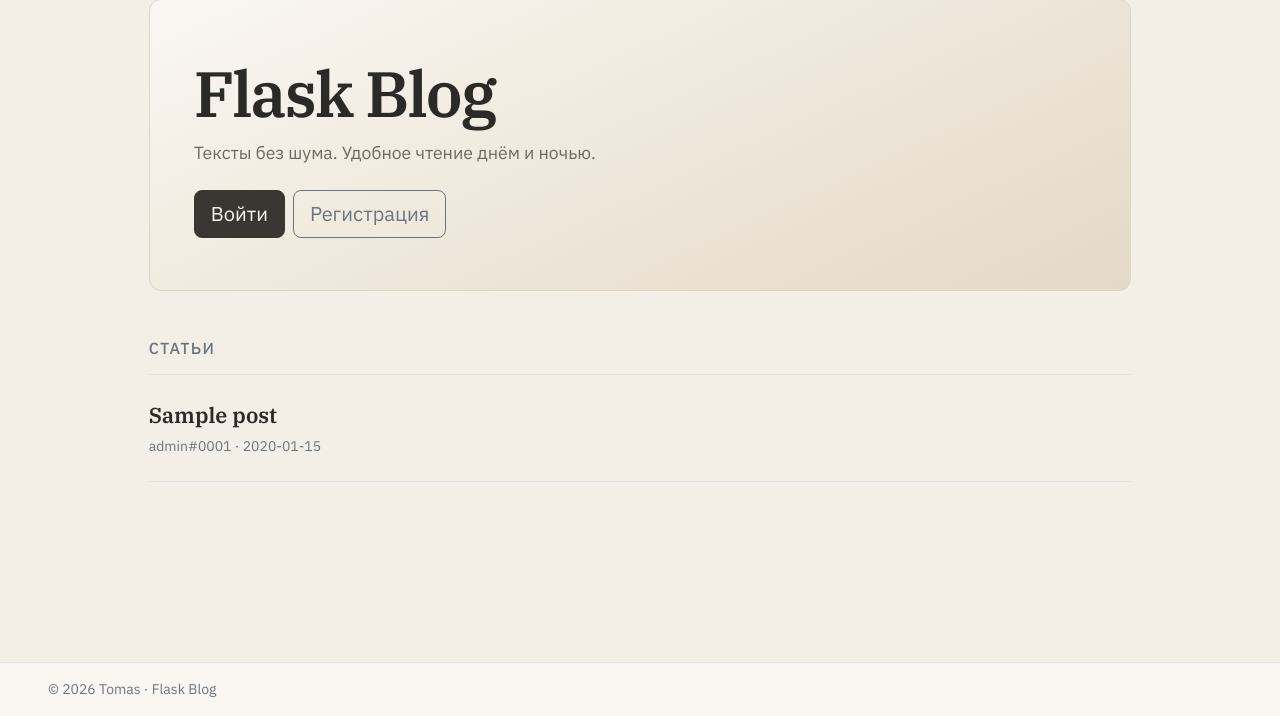
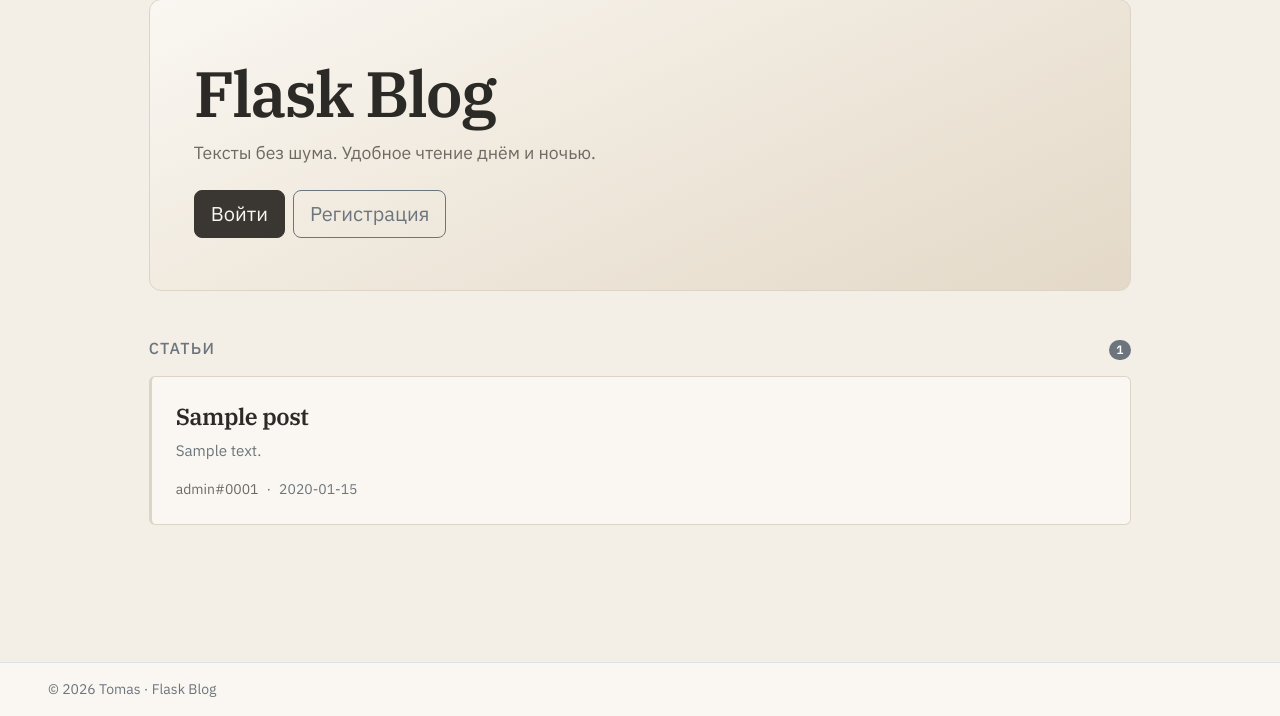
Before and after one commit to discipleartem/flask_blog, a Flask app: page / in a window 1280 px wide. Shown: the part 84-800 px from the top of the page. Run offline with Flask 3, Linux system fonts and the light colour scheme; data comes from the database, SQL or seed files in the repository; tables that the repository leaves empty hold one stand-in row (values such as "Sample post"); parts of the project's set-up code (start-up, migrations or seed data) failed here and were passed over.

Commit message:
feat: restyle home feed as article cards with excerpts
Replace the flat list-group with surface cards, hierarchy, and plain-text excerpts so the feed matches the warm/chrome reading UI.

Co-authored-by: Cursor <cursoragent@cursor.com>

````diff
--- a/app/__init__.py
+++ b/app/__init__.py
@@ -34,9 +34,10 @@ def create_app(config_object: type[Config] | None = None) -> Flask:
 
     app.before_request(load_logged_in_user)
 
-    from app.content_render import render_content
+    from app.content_render import plain_excerpt, render_content
 
     app.add_template_filter(render_content, "render_content")
+    app.add_template_filter(plain_excerpt, "plain_excerpt")
 
     @app.context_processor
     def inject_template_globals() -> dict[str, object]:
--- a/app/content_render.py
+++ b/app/content_render.py
@@ -3,6 +3,7 @@
 from __future__ import annotations
 
 import html
+import re
 
 import markdown
 import nh3
@@ -91,3 +92,31 @@ def render_to_html(source: str, fmt: str) -> Markup:
 def render_content(source: str, fmt: str) -> Markup:
     """Jinja-фильтр: то же, что render_to_html."""
     return render_to_html(source or "", fmt or "plaintext")
+
+
+def plain_excerpt(source: str, max_chars: int = 160) -> str:
+    """Краткий plain-text из Markdown/plaintext для ленты.
+
+    Args:
+        source: Исходный body_source.
+        max_chars: Максимальная длина excerpt (по символам).
+
+    Returns:
+        Одна строка без разметки; пустая, если текста нет.
+    """
+    if not source:
+        return ""
+    text = source
+    text = re.sub(r"```[\s\S]*?```", " ", text)
+    text = re.sub(r"`[^`]*`", " ", text)
+    text = re.sub(r"!\[([^\]]*)\]\([^)]*\)", r"\1", text)
+    text = re.sub(r"\[([^\]]+)\]\([^)]*\)", r"\1", text)
+    text = re.sub(r"(?m)^#{1,6}\s+", "", text)
+    text = re.sub(r"[>*_~#`]", " ", text)
+    text = re.sub(r"\s+", " ", text).strip()
+    if not text:
+        return ""
+    if len(text) <= max_chars:
+        return text
+    cut = text[:max_chars].rsplit(" ", 1)[0]
+    return f"{(cut or text[:max_chars]).rstrip('.,;:')}…"
--- a/app/static/css/app.css
+++ b/app/static/css/app.css
@@ -516,20 +516,59 @@ body {
 .title-link {
   color: var(--fb-ink);
   font-family: "IBM Plex Serif", Georgia, serif;
-  font-size: 1.2rem;
+  font-size: 1.25rem;
   font-weight: 600;
+  line-height: 1.3;
+  letter-spacing: -0.02em;
+  margin: 0;
 }
 
 @media (min-width: 768px) {
   .title-link {
-    font-size: 1.35rem;
+    font-size: 1.45rem;
   }
 }
 
-.list-group-item-action:hover .title-link,
-.list-group-item-action:focus .title-link {
+.feed-item {
+  background: var(--fb-surface);
+  border-left: 3px solid color-mix(in srgb, var(--fb-ink) 22%, var(--fb-line)) !important;
+  transition: border-color 0.15s ease, background-color 0.15s ease;
+}
+
+.feed-item:hover,
+.feed-item:focus-visible {
+  border-color: color-mix(in srgb, var(--fb-ink) 40%, var(--fb-line)) !important;
+  border-left-color: color-mix(in srgb, var(--fb-ink) 55%, var(--fb-line)) !important;
+  background: color-mix(in srgb, var(--fb-surface) 92%, var(--fb-ink));
+}
+
+.feed-item:hover .title-link,
+.feed-item:focus-visible .title-link {
   text-decoration: underline;
-  text-underline-offset: 0.15em;
+  text-underline-offset: 0.18em;
+}
+
+[data-bs-theme="dark"] .feed-item {
+  background: #1e2229;
+  border-color: #454b54 !important;
+  border-left-color: color-mix(in srgb, var(--fb-accent) 50%, var(--fb-line)) !important;
+}
+
+[data-bs-theme="dark"] .feed-item:hover,
+[data-bs-theme="dark"] .feed-item:focus-visible {
+  background: #242930;
+  border-color: #5a616b !important;
+  border-left-color: var(--fb-accent) !important;
+}
+
+.feed-excerpt {
+  font-size: 0.95rem;
+  line-height: 1.55;
+  max-width: 42rem;
+  display: -webkit-box;
+  -webkit-line-clamp: 2;
+  -webkit-box-orient: vertical;
+  overflow: hidden;
 }
 
 .meta {
--- a/app/templates/posts/index.html
+++ b/app/templates/posts/index.html
@@ -17,23 +17,42 @@
       </div>
     </section>
 
-    <section>
-      <h2 class="h6 text-secondary text-uppercase ls-wide mb-3">Статьи</h2>
+    <section aria-labelledby="feed-heading">
+      <div class="d-flex align-items-baseline justify-content-between gap-2 mb-3">
+        <h2 id="feed-heading" class="h6 text-secondary text-uppercase ls-wide mb-0">Статьи</h2>
+        {% if posts %}
+        <span class="badge text-bg-secondary rounded-pill">{{ posts|length }}</span>
+        {% endif %}
+      </div>
+
       {% if posts %}
-        <div class="list-group list-group-flush border-top">
-          {% for post in posts %}
-          <a class="list-group-item list-group-item-action bg-transparent px-0 py-3 py-md-4 border-bottom"
+      <ul class="list-unstyled d-flex flex-column gap-3 gap-md-4 mb-0">
+        {% for post in posts %}
+        <li>
+          <a class="feed-item card border text-decoration-none d-block"
              href="{{ url_for('posts.detail', post_id=post['id']) }}">
-            <div class="title-link mb-1">{{ post['title'] }}</div>
-            <div class="text-secondary small">
-              {{ post['author_name'] }}#{{ post['author_disc'] }}
-              · {{ post['created_at'] }}
+            <div class="card-body p-3 p-md-4">
+              <h3 class="title-link mb-2">{{ post['title'] }}</h3>
+              {% set excerpt = post['body_source'] | plain_excerpt %}
+              {% if excerpt %}
+              <p class="feed-excerpt text-secondary mb-3">{{ excerpt }}</p>
+              {% endif %}
+              <div class="d-flex flex-wrap align-items-center gap-2 text-secondary small">
+                <span class="user-tag">{{ post['author_name'] }}#{{ post['author_disc'] }}</span>
+                <span aria-hidden="true">·</span>
+                <time datetime="{{ post['created_at'] }}">{{ post['created_at'] }}</time>
+              </div>
             </div>
           </a>
-          {% endfor %}
+        </li>
+        {% endfor %}
+      </ul>
+      {% else %}
+      <div class="card border">
+        <div class="card-body p-4 empty-state mb-0">
+          Пока нет статей. Будьте первым.
         </div>
-      {% else %}
-        <p class="empty-state mb-0">Пока нет статей. Будьте первым.</p>
+      </div>
       {% endif %}
     </section>
 
````
Also changed, not shown: tests/test_content_render.py (+16 -1 lines), docs/CHANGELOG.md.
